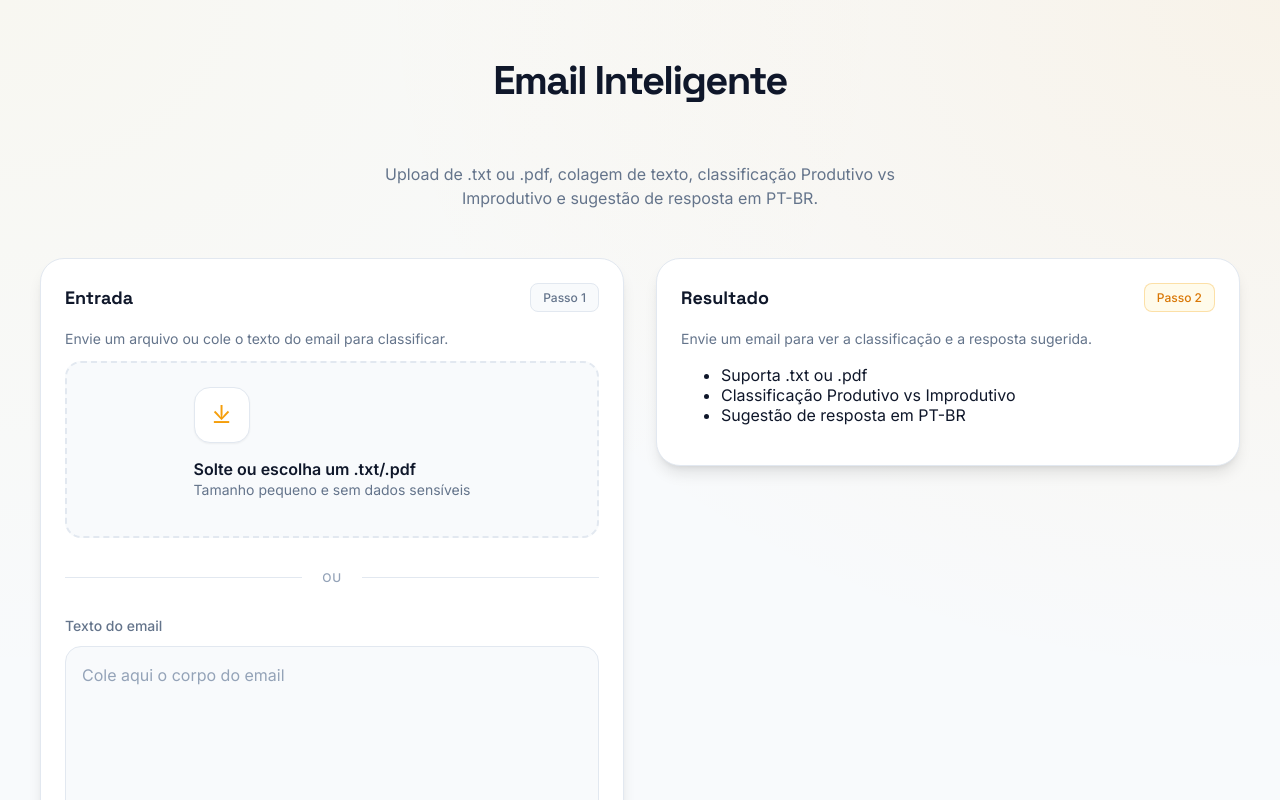
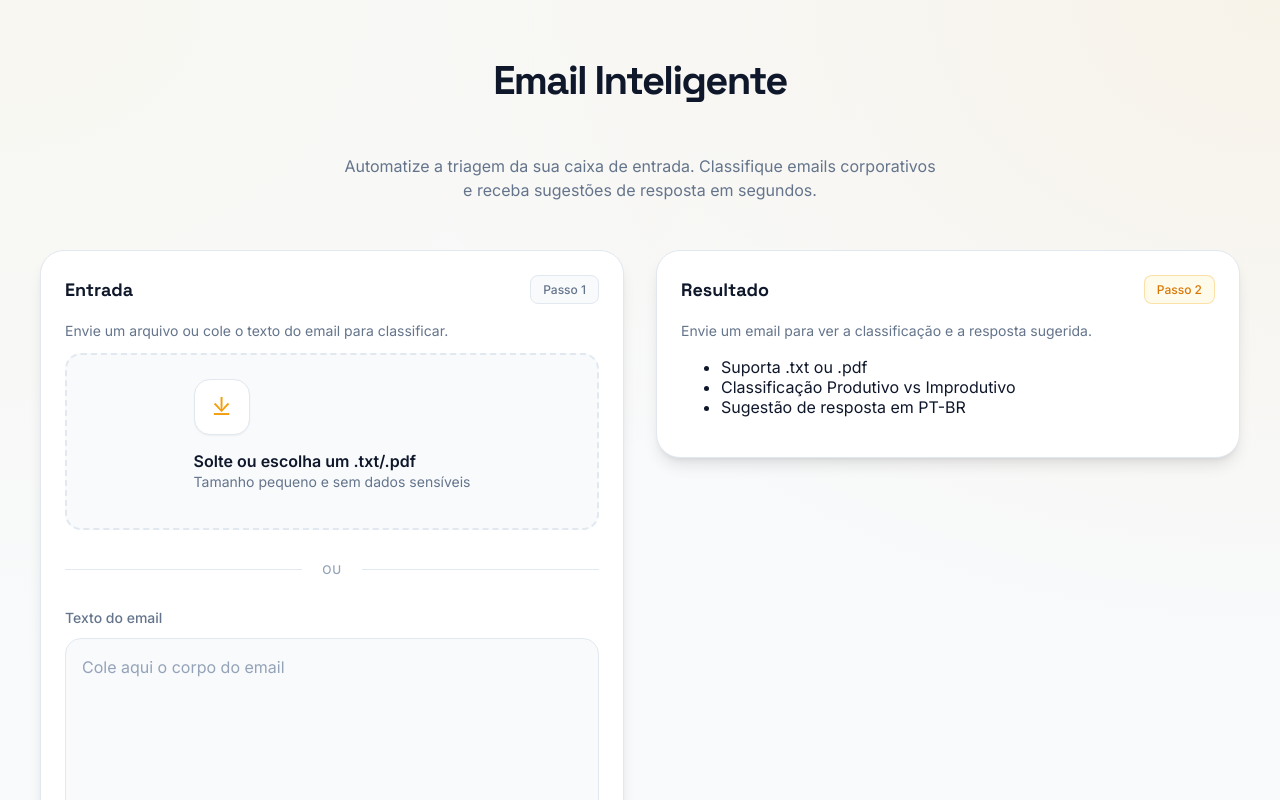
Before and after one commit to developerviana/Intelligent-Email, an Angular app in the folder frontend/: page / in a window 1280 px wide. Shown: the top 800 px of the page. Built offline with nearby package versions, Linux system fonts and the light colour scheme.

Commit message:
style(frontend): ajusta espaçamento do hero e atualiza descrição da ferramentastyle(frontend): ajusta espaçamento do hero e atualiza descrição da ferramenta

```diff
--- a/frontend/src/app/app.component.html
+++ b/frontend/src/app/app.component.html
@@ -2,7 +2,7 @@
   <header class="hero">
     <h1>Email Inteligente</h1>
     <p class="lead">
-      Upload de .txt ou .pdf, colagem de texto, classificação Produtivo vs Improdutivo e sugestão de resposta em PT-BR.
+      Automatize a triagem da sua caixa de entrada. Classifique emails corporativos e receba sugestões de resposta em segundos.
     </p>
   </header>
 
--- a/frontend/src/app/app.component.scss
+++ b/frontend/src/app/app.component.scss
@@ -52,7 +52,7 @@
 	text-align: center;
 	display: flex;
 	flex-direction: column;
-	gap: 16px;
+	gap: 8px;
   align-items: center;
 }
 
```
